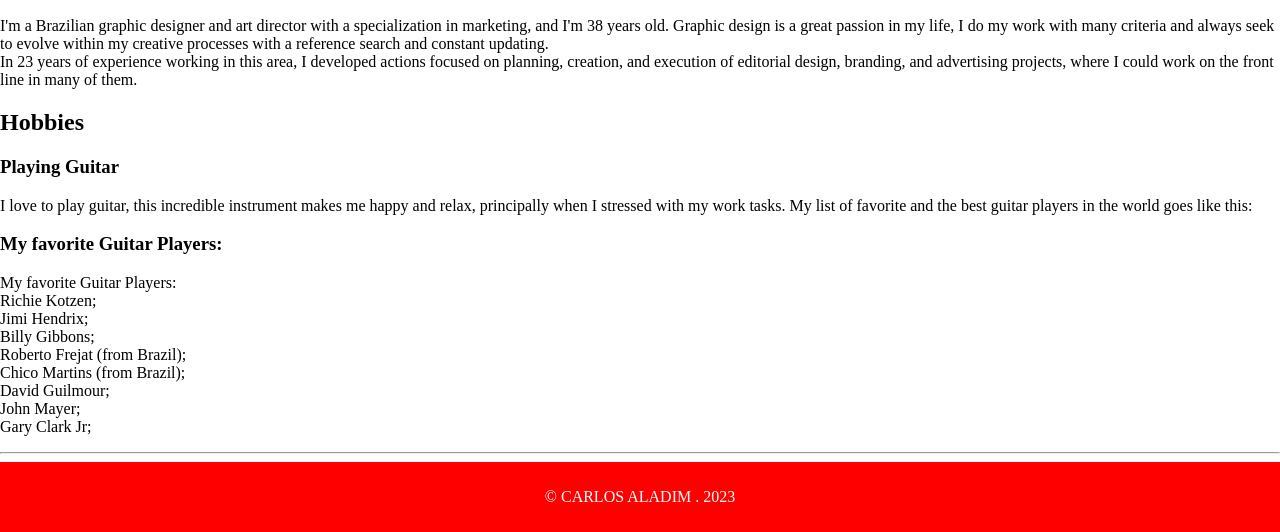
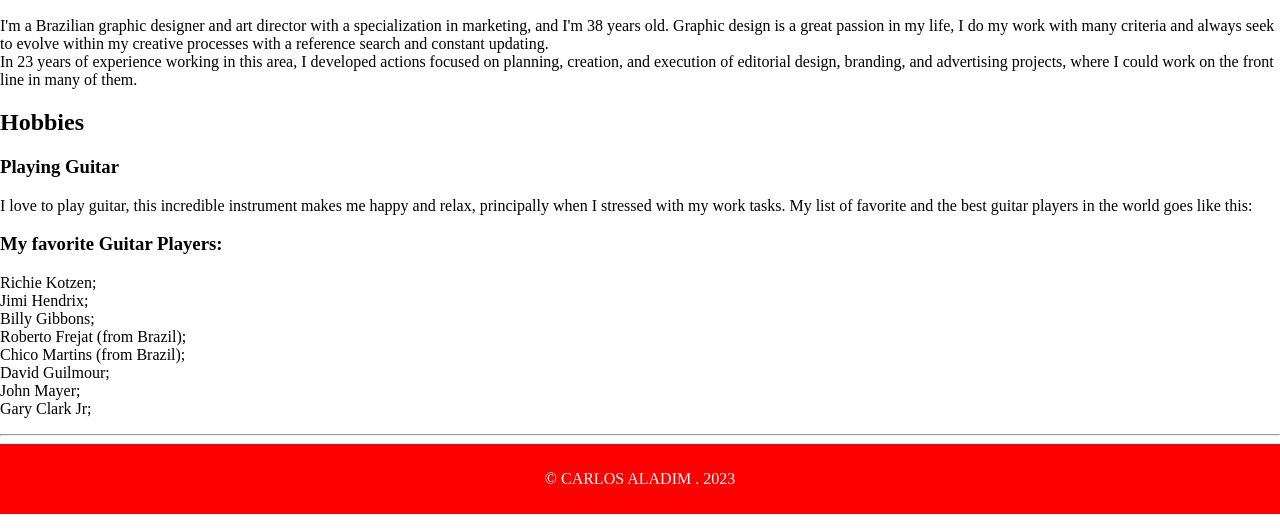
Before and after one commit to 90541111262/ASSIGNMENT-4-WEB, a plain HTML site: page index.html in a window 1280 px wide. Shown: the part 299-831 px from the top of the page. Drawn offline with Linux system fonts and the light colour scheme.

Commit message:
Update index.html

```diff
--- a/index.html
+++ b/index.html
@@ -32,9 +32,6 @@
     players in the world goes like this:</p>
 
 <h3>My favorite Guitar Players:</h3>
-
-<li>My favorite Guitar Players:</li>
-
 <li>Richie Kotzen;</li>
 <li>Jimi Hendrix;</li>
 <li>Billy Gibbons;</li>
```
